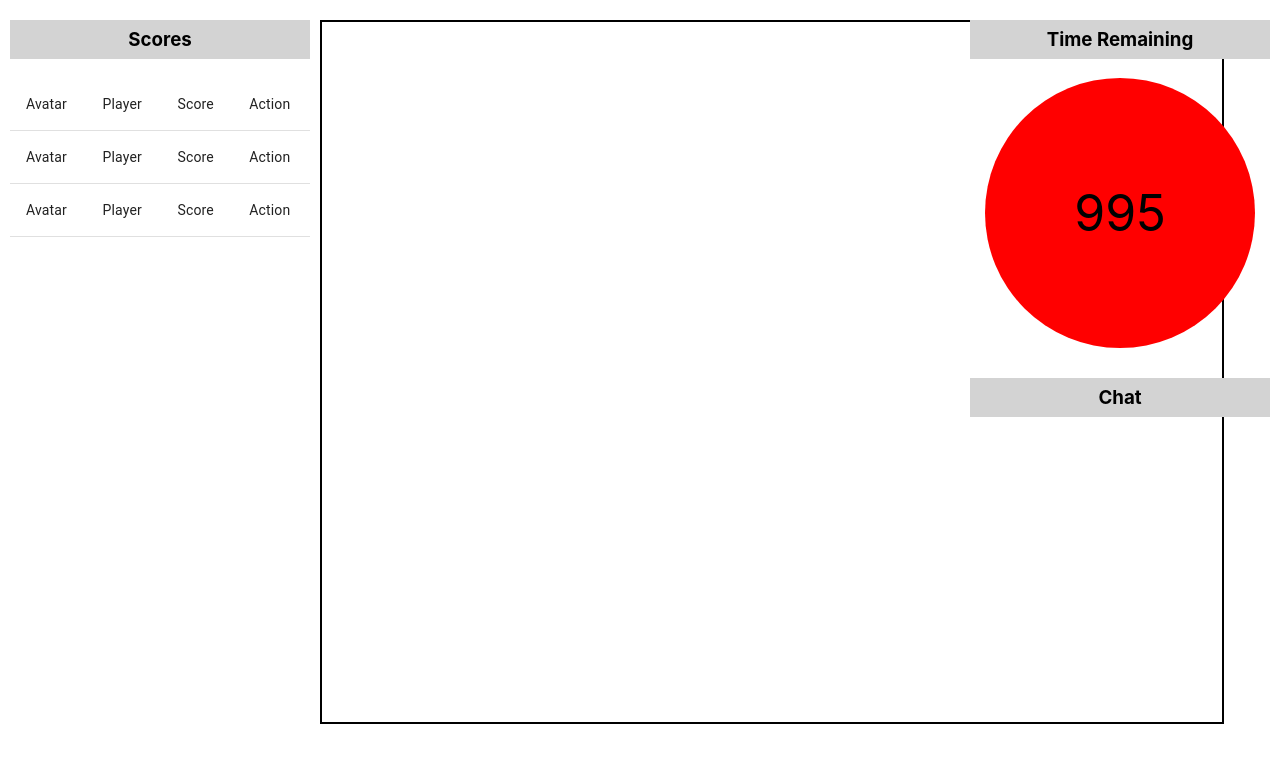
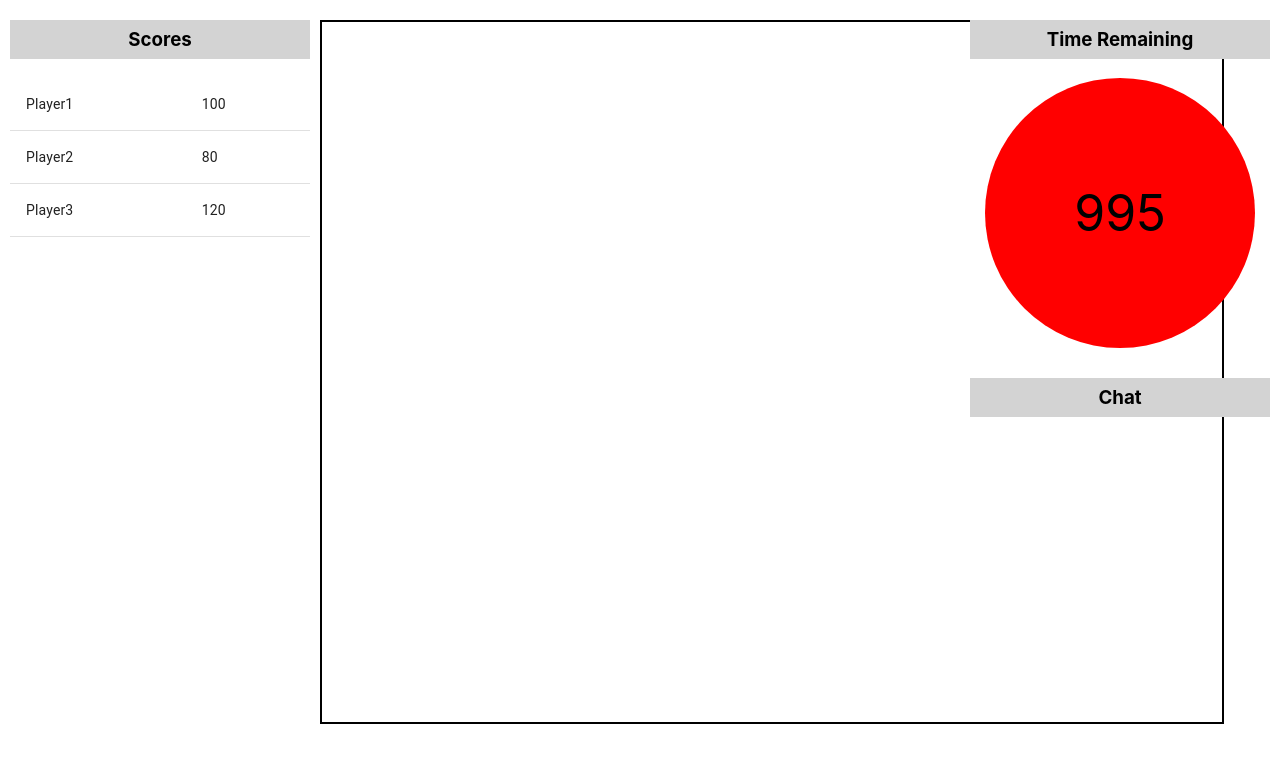
Before and after one commit to SPS-Team81/Pictionary, a React (Create React App) app in the folder client/: page / in a window 1280 px wide. Shown: the top 762 px of the page. Built offline with nearby package versions, Linux system fonts and the light colour scheme.

Commit message:
Add scoreboard loop to take data

```diff
--- a/client/src/components/Main.js
+++ b/client/src/components/Main.js
@@ -9,13 +9,16 @@ import CanvasDraw from 'react-canvas-draw';
 export default class Main extends React.Component {
     constructor(props) {
         super(props);
+        this.state = {
+            playersList: [{username: "Player1", points: "100"}, {username: "Player2", points: "80"}, {username: "Player3", points: "120"}]
+        }
     }
 
     render() {
         return(
             <Grid container className="layoutContainer">
                 <Grid item md={3} lg={3}>
-                    <ScoreBoard />
+                    <ScoreBoard playersList={this.state.playersList}/>
                 </Grid>
 
                 <Grid item md={6} lg={6}>
--- a/client/src/components/ScoreBoard.js
+++ b/client/src/components/ScoreBoard.js
@@ -1,7 +1,15 @@
 import React from 'react';
 import { Table, TableBody, TableCell, TableContainer, TableHead, TableRow } from '@material-ui/core';
 
-function ScoreBoard() {
+export default class ScoreBoard extends React.Component {
+    constructor(props) {
+        super(props);
+        this.state = {
+            playersList: props.playersList,
+        };
+    }
+
+    render() {
         return (
             <div style={{ padding: 10 }}>
                 <h3 style={{ marginTop: 10, backgroundColor: 'lightgray', padding: 8, textAlign: "center" }}>
@@ -9,30 +17,18 @@ function ScoreBoard() {
             </h3>
                 <TableContainer>
                     <Table>
-                    <TableBody>
-                        <TableRow>
-                            <TableCell>Avatar</TableCell>
-                            <TableCell>Player</TableCell>
-                            <TableCell>Score</TableCell>
-                            <TableCell>Action</TableCell>
+                        <TableBody>{this.state.playersList.map(function (item, key) {
+                            return (
+                                <TableRow key={key}>
+                                    <TableCell>{item.username}</TableCell>
+                                    <TableCell>{item.points}</TableCell>
                                 </TableRow>
-                        <TableRow>
-                            <TableCell>Avatar</TableCell>
-                            <TableCell>Player</TableCell>
-                            <TableCell>Score</TableCell>
-                            <TableCell>Action</TableCell>
-                        </TableRow>
-                        <TableRow>
-                            <TableCell>Avatar</TableCell>
-                            <TableCell>Player</TableCell>
-                            <TableCell>Score</TableCell>
-                            <TableCell>Action</TableCell>
-                        </TableRow>
+                            )
+                        }, this)}
                         </TableBody>
                     </Table>
                 </TableContainer>
             </div>
         );
     }
-
-export default ScoreBoard;
+}
```
Lines whose indentation alone changed are shown as unchanged.
